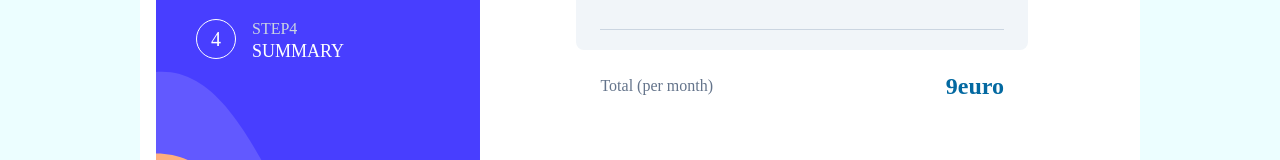
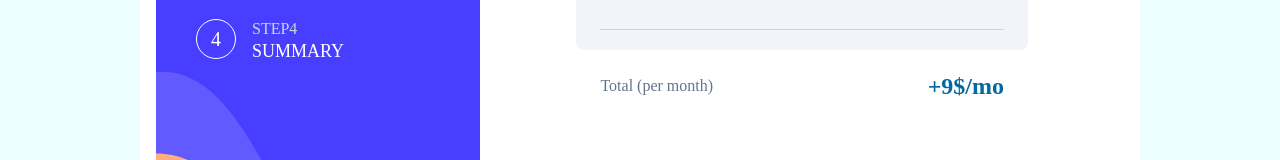
Before and after one commit to yealetssee/Multi-Step-Form, a React (Vite) app: page /summary in a window 1280 px wide. Shown: the part 327-487 px from the top of the page. Built offline with nearby package versions, Linux system fonts and the light colour scheme.

Commit message:
feat: add confirmation component and made total price function in sync with its state so it is shown properly .

```diff
--- a/src/components/subroutes/InfoForm.tsx
+++ b/src/components/subroutes/InfoForm.tsx
@@ -28,7 +28,7 @@
   return (
     <form onSubmit={handleSubmit(onSubmit)}>
       <h1>
-        <span className=" font-bold text-sky-950 text-4xl">Personal info</span>
+        <span className=" font-bold text-sky-950 text-4xl ">Personal info</span>
         <span className="text-base block text-slate-500 mt-4">
           Please provide your name, email address, and phone number.
         </span>
--- a/src/components/subroutes/SelectPlan.tsx
+++ b/src/components/subroutes/SelectPlan.tsx
@@ -7,7 +7,7 @@
 import { Plan } from "../../types";
 
 const SelectPlan = () => {
-  const { plan, setPlan, setPayPer, isToggled, setIsToggled } =
+  const { plan, setPlan, payPer, setPayPer, isToggled, setIsToggled, price } =
     useContext(PlansContext);
   const handleChoosePlan = (plan: Plan) => {
     setPlan(plan);
@@ -85,7 +85,7 @@
           <h3>
             <span className="font-medium text-sky-900">Pro</span>
             <span className="block text-xs text-slate-500">
-              {!isToggled ? "$15/mo" : "$150/yr"}
+              ${price.pro}/{payPer === "monthly" ? "mo" : "yr"}
             </span>
             {isToggled && (
               <span className="block text-sky-900 text-xs">2 months free</span>
--- a/src/components/subroutes/Summary.tsx
+++ b/src/components/subroutes/Summary.tsx
@@ -4,7 +4,8 @@
 import { GoBack } from "..";
 
 const Summary = () => {
-  const { plan, price, payPer, addons, addonNames } = useContext(PlansContext);
+  const { plan, price, payPer, addons, addonNames, totalPrice } =
+    useContext(PlansContext);
   const navigate = useNavigate();
   return (
     <>
@@ -52,13 +53,15 @@
         <span className="text-slate-500">
           Total {`${payPer === "monthly" ? "(per month)" : "(per year)"}`}
         </span>
-        <span className="font-bold text-2xl text-sky-700">9euro</span>
+        <span className="font-bold text-2xl text-sky-700">
+          +{totalPrice}$/{`${payPer === "monthly" ? "mo" : "yr"}`}
+        </span>
       </div>
       <div className="mt-16 flex justify-between items-center">
         <GoBack to="/addons" />
 
         <button
-          onClick={() => navigate("/addons")}
+          onClick={() => navigate("/thanks")}
           className=" w-40 h-12 bg-sky-950 rounded-xl text-white text-lg font-medium flex items-center justify-center hover:bg-sky-800"
         >
           Confirm
--- /dev/null
+++ b/src/components/subroutes/ThankYou.tsx
@@ -0,0 +1,32 @@
+const ThankYou = () => {
+  return (
+    <div className="w-full flex justify-center items-center h-[550px] flex-col gap-8">
+      <svg
+        xmlns="http://www.w3.org/2000/svg"
+        width="80"
+        height="80"
+        viewBox="0 0 80 80"
+      >
+        <g fill="none">
+          <circle cx="40" cy="40" r="40" fill="#F9818E" />
+          <path
+            fill="#E96170"
+            d="M48.464 79.167c.768-.15 1.53-.321 2.288-.515a40.04 40.04 0 0 0 3.794-1.266 40.043 40.043 0 0 0 3.657-1.63 40.046 40.046 0 0 0 12.463-9.898A40.063 40.063 0 0 0 78.3 51.89c.338-1.117.627-2.249.867-3.391L55.374 24.698a21.6 21.6 0 0 0-15.332-6.365 21.629 21.629 0 0 0-15.344 6.365c-8.486 8.489-8.486 22.205 0 30.694l23.766 23.775Z"
+          />
+          <path
+            fill="#FFF"
+            d="M40.003 18.333a21.58 21.58 0 0 1 15.31 6.351c8.471 8.471 8.471 22.158 0 30.63-8.47 8.47-22.156 8.47-30.627 0-8.47-8.472-8.47-22.159 0-30.63a21.594 21.594 0 0 1 15.317-6.35Zm9.865 15c-.316.028-.622.15-.872.344l-12.168 9.13-5.641-5.642c-1.224-1.275-3.63 1.132-2.356 2.356l6.663 6.663c.56.56 1.539.63 2.173.156l13.326-9.995c1.122-.816.43-2.993-.956-3.013a1.666 1.666 0 0 0-.17 0Z"
+          />
+        </g>
+      </svg>
+      <h4 className="font-bold text-sky-950 text-4xl">Thank You!</h4>
+      <p className="text-base block text-slate-500 text-center">
+        Thanks for confirming your subscription! We hope you have fun using our
+        platform . If you ever need support, please feel free to email us at
+        support@loregaming.com
+      </p>
+    </div>
+  );
+};
+
+export default ThankYou;
--- a/src/components/subroutes/index.ts
+++ b/src/components/subroutes/index.ts
@@ -2,3 +2,4 @@
 export { default as SelectPlan } from "./SelectPlan";
 export { default as Addons } from "./Addons";
 export { default as Summary } from "./Summary";
+export { default as ThankYou } from "./ThankYou";
--- a/src/pages/Main.tsx
+++ b/src/pages/Main.tsx
@@ -1,8 +1,16 @@
-import { Addons, InfoForm, SelectPlan, Summary } from "../components";
+import { Addons, InfoForm, SelectPlan, Summary, ThankYou } from "../components";
 import { sidebarDesktop } from "../assets/images";
 import { Link, Route, Routes } from "react-router-dom";
-import { createContext, useState } from "react";
-import { ContextType, PayPer, Plan, Price, addonNames, addons } from "../types";
+import { createContext, useEffect, useState } from "react";
+import {
+  ContextType,
+  PayPer,
+  Plan,
+  Price,
+  addonNames,
+  addons,
+  priceList,
+} from "../types";
 
 export const PlansContext = createContext<ContextType>({
   plan: "arcade",
@@ -12,6 +20,7 @@
     storage: false,
     profile: false,
   },
+  totalPrice: 0,
   addonNames: {
     services: "Online services",
     storage: "Larger storage",
@@ -30,6 +39,7 @@
   setAddons: () => {},
   setPlan: () => {},
   setPayPer: () => {},
+  setTotalPrice: () => {},
 });
 
 const Main = () => {
@@ -46,14 +56,32 @@
     profile: "Customizable profile",
   };
   const [isToggled, setIsToggled] = useState(false);
-  const price: Price = {
-    arcade: payPer === "yearly" ? 90 : 9,
-    advanced: payPer === "yearly" ? 120 : 12,
-    pro: payPer === "yearly" ? 150 : 15,
-    services: payPer === "yearly" ? 10 : 1,
-    storage: payPer === "yearly" ? 20 : 2,
-    profile: payPer === "yearly" ? 20 : 2,
+  const priceList: priceList = {
+    arcade: { yearly: 90, monthly: 9 },
+    advanced: { yearly: 120, monthly: 12 },
+    pro: { yearly: 150, monthly: 15 },
+    services: { yearly: 10, monthly: 1 },
+    storage: { yearly: 20, monthly: 2 },
+    profile: { yearly: 20, monthly: 2 },
   };
+  const price = Object.keys(priceList).reduce((acc, key) => {
+    acc[key] = priceList[key][payPer];
+    return acc;
+  }, {} as Price);
+
+  // console.log(price);
+  const calculateTotalPrice = () => {
+    let total = price[plan];
+    if (addons.services) total += price.services;
+    if (addons.storage) total += price.storage;
+    if (addons.profile) total += price.profile;
+    return total;
+  };
+  const [totalPrice, setTotalPrice] = useState(calculateTotalPrice());
+
+  useEffect(() => {
+    setTotalPrice(calculateTotalPrice());
+  }, [calculateTotalPrice()]);
 
   return (
     <main className=" h-auto bg-white p-4 flex w-[1000px] rounded-lg  ">
@@ -129,6 +157,8 @@
             setIsToggled,
             price,
             addonNames,
+            totalPrice,
+            setTotalPrice,
           }}
         >
           <Routes>
@@ -136,6 +166,7 @@
             <Route path="/plan" element={<SelectPlan />} />
             <Route path="/addons" element={<Addons />} />
             <Route path="/summary" element={<Summary />} />
+            <Route path="/thanks" element={<ThankYou />} />
           </Routes>
         </PlansContext.Provider>
       </div>
--- a/src/types.ts
+++ b/src/types.ts
@@ -23,6 +23,19 @@
   profile: number;
   [key: string]: number;
 };
+
+export type priceList = {
+  arcade: { yearly: number; monthly: number };
+  advanced: { yearly: number; monthly: number };
+  pro: { yearly: number; monthly: number };
+  services: { yearly: number; monthly: number };
+  storage: { yearly: number; monthly: number };
+  profile: { yearly: number; monthly: number };
+  [key: string]: {
+    monthly: number;
+    yearly: number;
+  };
+};
 export type ContextType = {
   plan: Plan;
   payPer: "monthly" | "yearly";
@@ -34,6 +47,8 @@
   isToggled: boolean;
   setIsToggled: Dispatch<SetStateAction<boolean>>;
   addons: addons;
+  totalPrice: number;
+  setTotalPrice: Dispatch<SetStateAction<number>>;
 
   setPlan: Dispatch<SetStateAction<Plan>>;
 };
```
